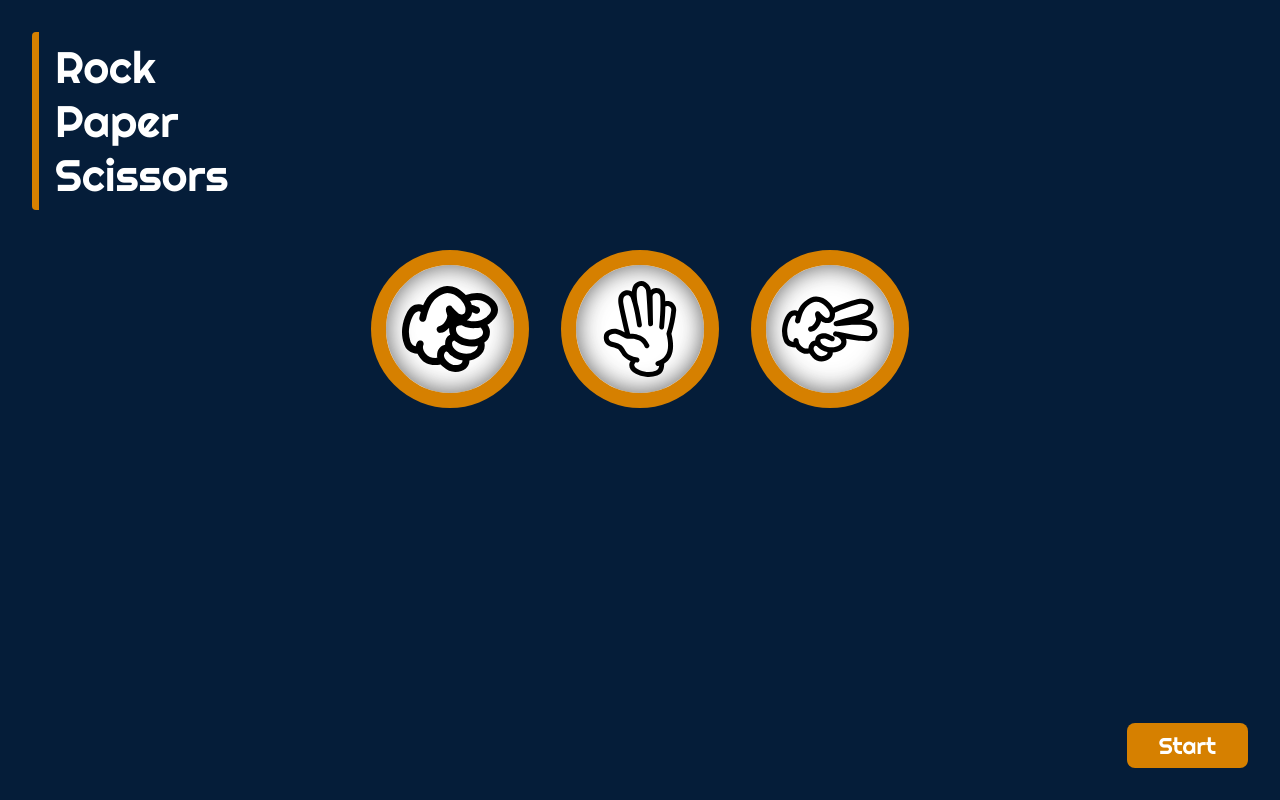
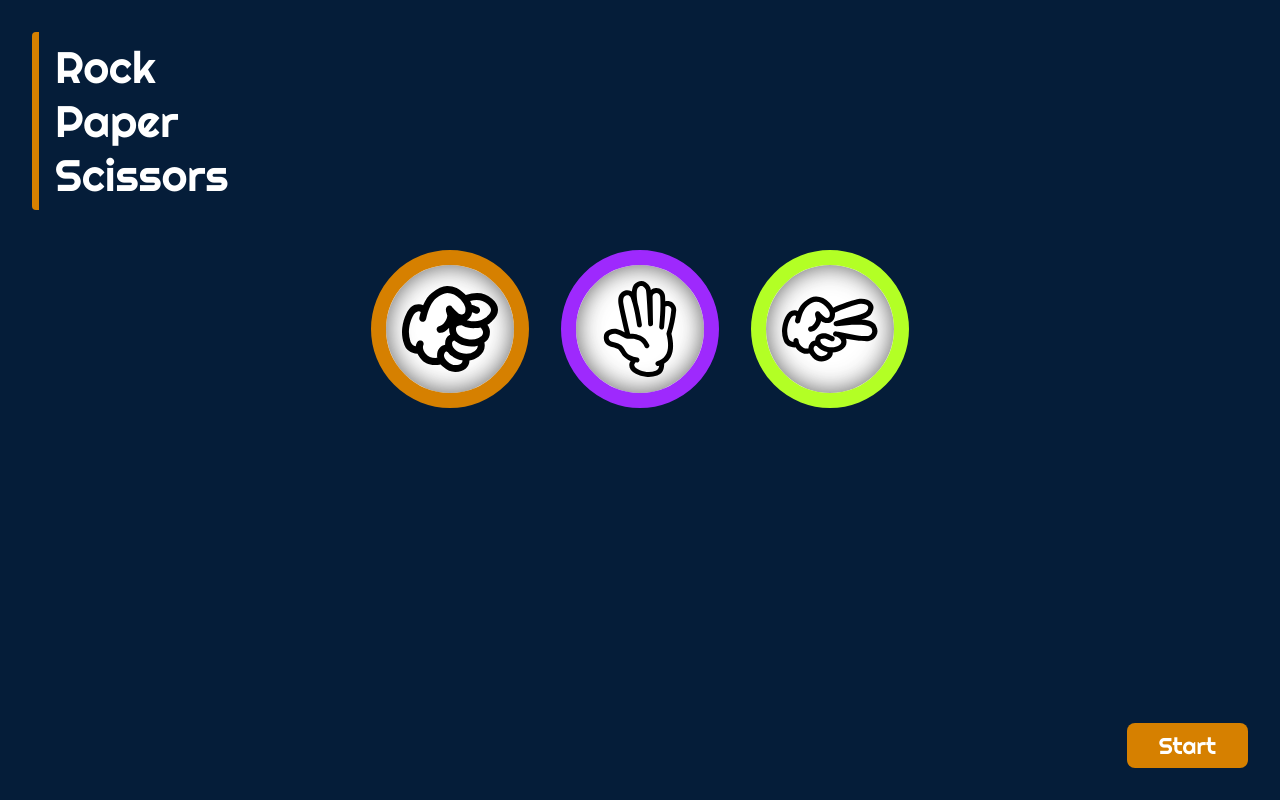
Before and after one commit to soli-exe/rock-paper-scissors, a React (Create React App) app: page / in a window 1280 px wide. Built offline with nearby package versions, Linux system fonts and the light colour scheme.

Commit message:
Border color specified for each of logos item

```diff
--- a/src/assets/css/Logos.module.css
+++ b/src/assets/css/Logos.module.css
@@ -13,9 +13,21 @@
     margin: 0 1rem;
     display: flex;
     align-items: center;
+    justify-content: center;
+    width: fit-content;
     background-color: #fff;
     padding: 1rem;
-    border: 15px solid #D68000;
+    border: 15px solid;
     border-radius: 50%;
     box-shadow: 0 0 25px inset rgba(78, 78, 78, 0.9);
 }
+
+.logosContainer .item:nth-child(1){
+    border-color: #D68000;
+}
+.logosContainer .item:nth-child(2){
+    border-color: #9e29fd;
+}
+.logosContainer .item:nth-child(3){
+    border-color: #b3ff25;
+}
```
